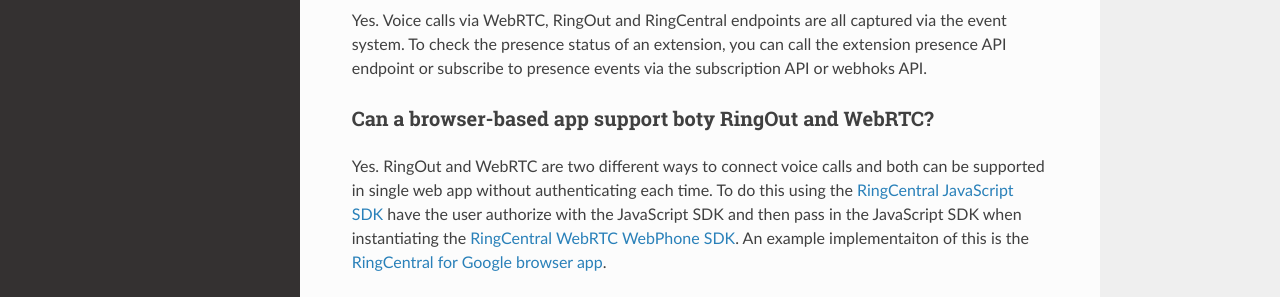
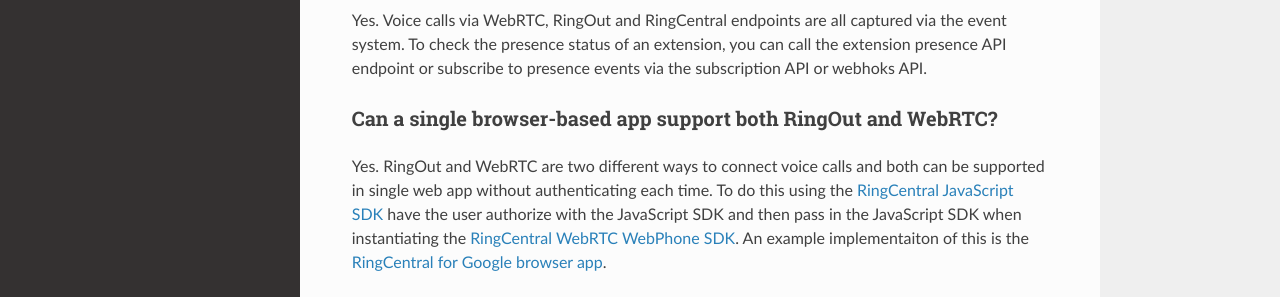
Before and after one commit to ringcentral/ringcentral-faq, an MkDocs documentation site: the page built from docs/voice_webrtc.md, in a window 1280 px wide and 1225 px high. Shown: the part 797-1094 px from the top of the window. Built offline with MkDocs 1.6.1, drawn with Linux system fonts in a browser that asks for light colours; nearby versions of some CDN libraries; old or Windows-style settings are respelled for this version of MkDocs.

Commit message:
fix typo

```diff
--- a/docs/voice_webrtc.md
+++ b/docs/voice_webrtc.md
@@ -22,6 +22,6 @@
 
 Yes. Voice calls via WebRTC, RingOut and RingCentral endpoints are all captured via the event system. To check the presence status of an extension, you can call the extension presence API endpoint or subscribe to presence events via the subscription API or webhoks API.
 
-### Can a browser-based app support boty RingOut and WebRTC?
+### Can a single browser-based app support both RingOut and WebRTC?
 
 Yes. RingOut and WebRTC are two different ways to connect voice calls and both can be supported in single web app without authenticating each time. To do this using the [RingCentral JavaScript SDK](https://github.com/ringcentral/ringcentral-js) have the user authorize with the JavaScript SDK and then pass in the JavaScript SDK when instantiating the [RingCentral WebRTC WebPhone SDK](https://github.com/ringcentral/ringcentral-web-phone). An example implementaiton of this is the [RingCentral for Google browser app](https://developers.ringcentral.com/app-gallery.html/app/312709020-312709020-7gufiGT3T3CCuCP37hMDaQ~KiLR9gZ-TTS5mivQ8TGEqQ-1210).
```
